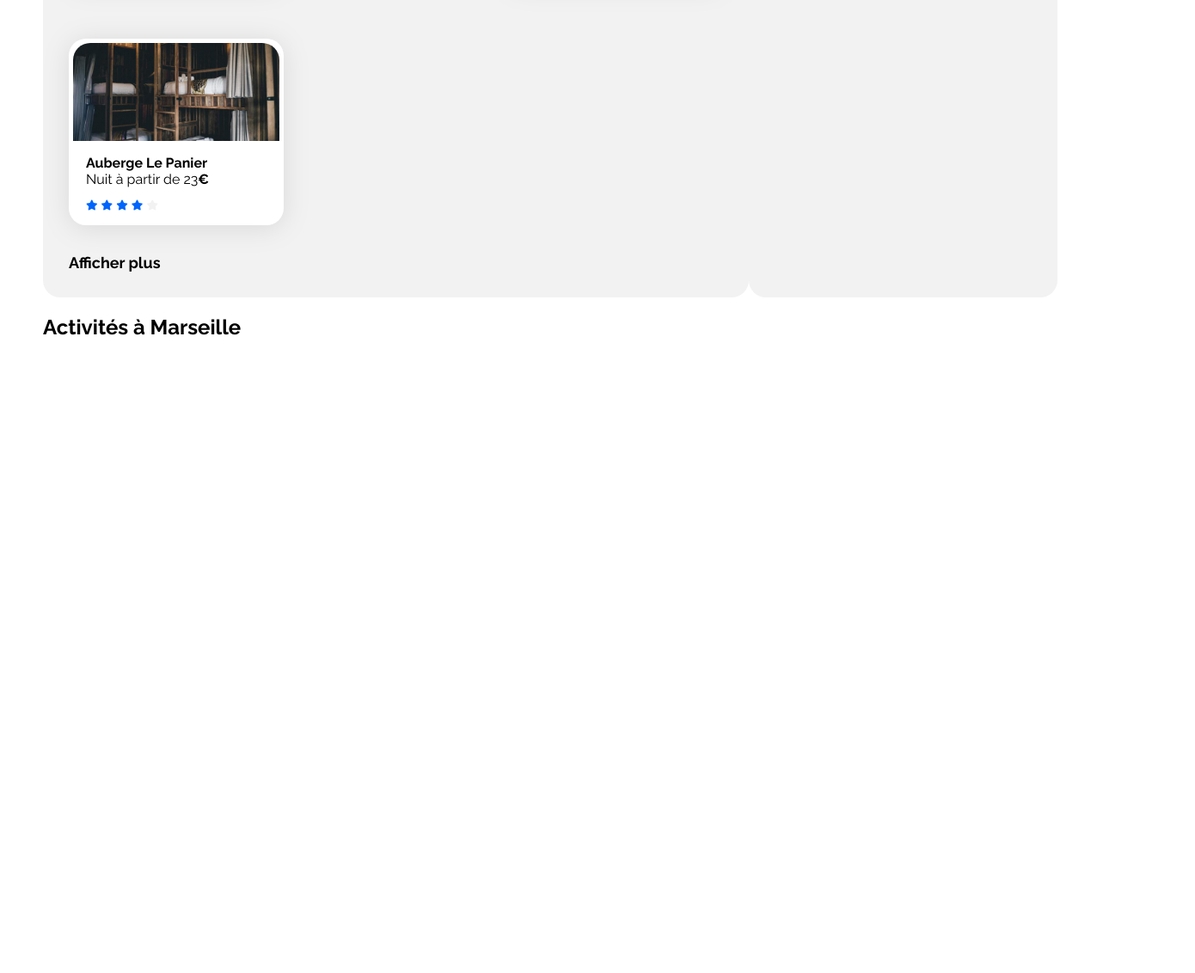
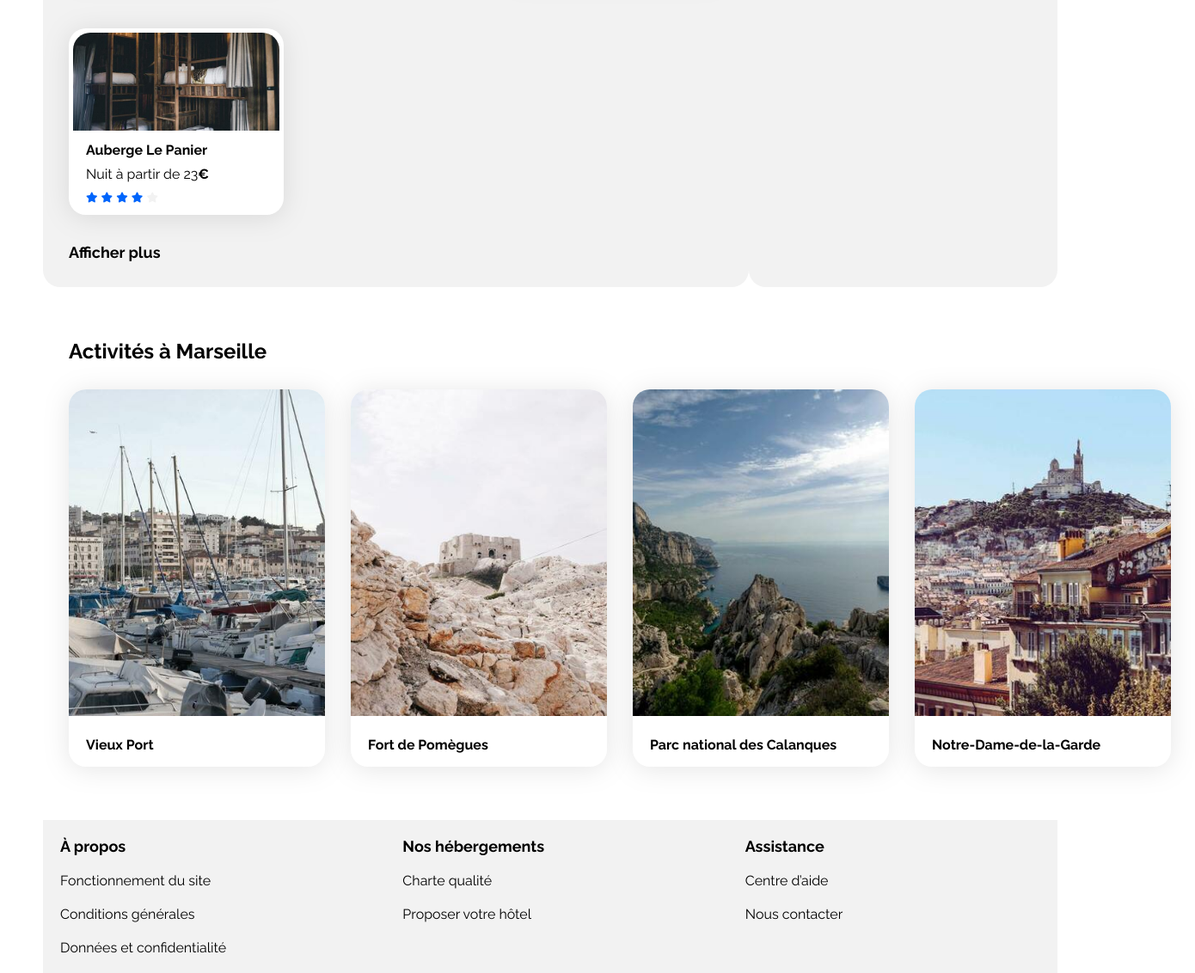
Before and after one commit to david-l6/Booki, a plain HTML site: page index.html in a window 1280 px wide. Shown: the part 1214-2346 px from the top of the page at 86% size, 1390 px wide, since content can reach past the window. Before the commit the page ends 1629 px from the top, so only its background shows below. Drawn offline with Linux system fonts and the light colour scheme.

Commit message:
Fin de activité + footer

```diff
--- a/css/style.css
+++ b/css/style.css
@@ -233,7 +233,7 @@ a {
 .hebergements-cards .card {
     width: 240px;
     height: 207px;
-    margin-top: 33px;
+    margin-top: 30px;
 }
 
 .hebergements-cards img {
@@ -255,10 +255,11 @@ a {
     margin: 0px;
 }
 
-.hebergements h4{
+.hebergements .afficher-plus{
     font-size: 18px;
     margin: 0;
     margin-top: 33px;
+    font-weight: 800;
 }
 
 /****** Populaires ***********/
@@ -306,8 +307,72 @@ a {
     margin-bottom: 5px;
 }
 
+/****** Activités ***********/
 
+.activities{
+    width: 1280px;
+    height: 35rem ;
+    padding: 30px;
+}
 
+.activities h2{
+    margin: 0;
+    padding-top: 30px;
+    padding-bottom: 30px;
+}
+
+.card-two{
+    background-color: white;
+    border-radius: 20px;
+    filter: drop-shadow(0px 3px 15px rgba(0, 0, 0, 0.1));
+    height: 439px;
+    width: 298px;
+}
+
+.card-two h3{
+    font-size: 16px;
+    padding: 20px;
+    margin: 0;
+}
+
+.card-two img{
+    object-fit: cover;
+    border-top-left-radius: 20px;
+    border-top-right-radius: 20px;
+    width: 100%;
+    height: 86.5%;
+}
+
+.activities-cards{
+    display: flex;
+    gap: 30px;
+}
+
+/****** Footer ***********/
+
+footer{
+    background-color: var(--main-bg-color);
+    display: flex;
+    gap: 15px;
+}
+
+.section-footer{
+    width: 33.33%;
+    display: flex;
+    flex-direction: column;
+    padding-left: 20px;
+}
+
+.section-footer h2{
+    font-size: 18px;
+    margin-top: 20px;
+    margin-bottom: 20px;
+}
+
+.section-footer a{
+    font-size: 16px;
+    padding-bottom: 20px;
+}
 
 /* Le code ci-dessous correspond à la version responsive uniquement */
 
--- a/index.html
+++ b/index.html
@@ -65,12 +65,10 @@
                     <div class="hebergements-cards">
                         <a href="#">
                             <article class="card">
-                                <img src="./images/hebergements/fred-kleber.jpg" alt="Image de la chambre d'hôtel montrant un lit">
+                                <img src="./images/hebergements/fred-kleber.jpg" alt="Image de la chambre d'hôtel montrant un lit"/>
                                 <div class="card-content">
-                                    <div class="card-txt">
                                     <h3 class="card-title">Hôtel du port</h3>
                                     <p class="card-subtitle">Nuit à partir de 52<span class="euro">€</span></p>
-                                    </div>
                                     <div class="card-rating">
                                         <i class="fa-xs fa-solid fa-star" aria-hidden="true"></i>
                                         <i class="fa-xs fa-solid fa-star" aria-hidden="true"></i>
@@ -84,12 +82,10 @@
                         </a>
                         <a href="#">
                             <article class="card">
-                                <img src="./images/hebergements/febrian-zakaria.jpg" alt="Image de la chambre d'hôtel montrant un lit">
+                                <img src="./images/hebergements/febrian-zakaria.jpg" alt="Image de la chambre d'hôtel montrant un lit"/>
                                 <div class="card-content">
-                                    <div class="card-txt">
                                     <h3 class="card-title">Hôtel chez Amina</h3>
                                     <p class="card-subtitle">Nuit à partir de 96<span class="euro">€</span></p>
-                                    </div>
                                     <div class="card-rating">
                                         <i class="fa-xs fa-solid fa-star" aria-hidden="true"></i>
                                         <i class="fa-xs fa-solid fa-star" aria-hidden="true"></i>
@@ -103,7 +99,7 @@
                         </a>
                         <a href="#">
                             <article class="card">
-                                <img src="./images/hebergements/reisetopia.jpg" alt="Image de la chambre d'hôtel montrant un lit">
+                                <img src="./images/hebergements/reisetopia.jpg" alt="Image de la chambre d'hôtel montrant un lit"/>
                                 <div class="card-content">
                                     <h3 class="card-title">Hôtel Les mouettes</h3>
                                     <p class="card-subtitle">Nuit à partir de 76<span class="euro">€</span></p>
@@ -122,12 +118,10 @@
                     <div class="hebergements-cards">
                         <a href="#">
                             <article class="card">
-                                <img src="./images/hebergements/annie-spratt.jpg" alt="Image de la chambre d'hôtel montrant un lit">
+                                <img src="./images/hebergements/annie-spratt.jpg" alt="Image de la chambre d'hôtel montrant un lit"/>
                                 <div class="card-content">
-                                    <div class="card-txt">
                                     <h3 class="card-title">Hôtel de la mer</h3>
                                     <p class="card-subtitle">Nuit à partir de 46<span class="euro">€</span></p>
-                                    </div>
                                     <div class="card-rating">
                                         <i class="fa-xs fa-solid fa-star" aria-hidden="true"></i>
                                         <i class="fa-xs fa-solid fa-star" aria-hidden="true"></i>
@@ -141,12 +135,10 @@
                         </a>
                         <a href="#">
                             <article class="card">
-                                <img src="./images/hebergements/marcus-loke.jpg" alt="Image de la chambre d'hôtel montrant un lit">
+                                <img src="./images/hebergements/marcus-loke.jpg" alt="Image de la chambre d'hôtel montrant un lit"/>
                                 <div class="card-content">
-                                    <div class="card-txt">
                                     <h3 class="card-title">Auberge La Canebière</h3>
                                     <p class="card-subtitle">Nuit à partir de 25<span class="euro">€</span></p>
-                                    </div>
                                     <div class="card-rating">
                                         <i class="fa-xs fa-solid fa-star" aria-hidden="true"></i>
                                         <i class="fa-xs fa-solid fa-star" aria-hidden="true"></i>
@@ -160,12 +152,11 @@
                         </a>
                         <a href="#">
                             <article class="card">
-                                <img src="./images/hebergements/nicate-lee.jpg" alt="Image de la chambre d'hôtel montrant un lit">
+                                <img src="./images/hebergements/nicate-lee.jpg" alt="Image de la chambre d'hôtel montrant un lit"/>
                                 <div class="card-content">
-                                    <div class="card-txt">
                                     <h3 class="card-title">Auberge Le Panier</h3>
                                     <p class="card-subtitle">Nuit à partir de 23<span class="euro">€</span></p>
-                                    </div>
+
                                     <div class="card-rating">
                                         <i class="fa-xs fa-solid fa-star" aria-hidden="true"></i>
                                         <i class="fa-xs fa-solid fa-star" aria-hidden="true"></i>
@@ -178,7 +169,7 @@
                             </article>
                         </a>
                     </div>
-                    <h4>Afficher plus</h4>
+                    <a class="afficher-plus" href="">Afficher plus</a>
                 </section>
                 <section class="populaires">
                     <div class="populaires-title">
@@ -188,7 +179,7 @@
                     <div class="populaires-cards">
                         <a href="#">
                             <article class="card">
-                                <img src="./images/hebergements/emile-guillemot.jpg" alt="Image de la chambre d'hôtel montrant un lit">
+                                <img src="./images/hebergements/emile-guillemot.jpg" alt="Image de la chambre d'hôtel montrant un lit"/>
                                 <div class="card-content">
                                     <div class="card-txt">
                                         <h3 class="card-title">Hôtel Le soleil du matin</h3>
@@ -207,7 +198,7 @@
                         </a>
                         <a href="#">
                             <article class="card">
-                                <img src="./images/hebergements/aw-creative.jpg" alt="Image de la chambre d'hôtel montrant un lit">
+                                <img src="./images/hebergements/aw-creative.jpg" alt="Image de la chambre d'hôtel montrant un lit"/>
                                 <div class="card-content">
                                     <div class="card-txt">
                                         <h3 class="card-title">Chambres d’hôtes Au cœur de l’eau</h3>
@@ -226,7 +217,7 @@
                         </a>
                         <a href="#">
                             <article class="card">
-                                <img src="./images/hebergements/febrian-zakaria2.jpg" alt="Image de la chambre d'hôtel montrant un lit">
+                                <img src="./images/hebergements/febrian-zakaria2.jpg" alt="Image de la chambre d'hôtel montrant un lit"/>
                                 <div class="card-content">
                                     <div class="card-txt">
                                         <h3 class="card-title">Hôtel Bleu et Blanc</h3>
@@ -247,14 +238,53 @@
                 </section>
             </div>
             <section class="activities">
+                <!-- Un espace entre l'image et le texte inconnu -->
                 <h2>Activités à Marseille</h2>
-                <div>
-                    <div></div>
+                <div class="activities-cards">
+                    <a href="">
+                        <div class="card-two">
+                            <img src="images/activites/reno-laithienne.jpg" alt="photo d'un port avec plusieurs bateaux"/>
+                            <h3>Vieux Port</h3>
+                        </div>
+                    </a>
+                    <a href="">
+                        <div class="card-two">
+                            <img src="images/activites/paul-hermann.jpg" alt="photo d'un port avec plusieurs bateaux"/>
+                            <h3>Fort de Pomègues</h3>
+                        </div>
+                    </a>
+                    <a href="">
+                        <div class="card-two">
+                            <img src="images/activites/kilyan-sockalingum.jpg" alt="photo d'un port avec plusieurs bateaux"/>
+                            <h3>Parc national des Calanques</h3>
+                        </div>
+                    </a>
+                    <a href="">
+                        <div class="card-two">
+                            <img src="images/activites/florian-wehde.jpg" alt="photo d'un port avec plusieurs bateaux"/>
+                            <h3>Notre-Dame-de-la-Garde</h3>
+                        </div>
+                    </a>
                 </div>
             </section>
         </main>
         <footer>
-
+            <div class="section-footer">
+                <h2>À propos</h2>
+                <a href="#">Fonctionnement du site</a>
+                <a href="#">Conditions générales</a>
+                <a href="#">Données et confidentialité</a>
+            </div>
+            <div class="section-footer">
+                <h2>Nos hébergements</h2>
+                <a href="#">Charte qualité</a>
+                <a href="#">Proposer votre hôtel</a>
+            </div>
+            <div class="section-footer">
+                <h2>Assistance</h2>
+                <a href="#">Centre d’aide</a>
+                <a href="#">Nous contacter</a>
+            </div>
         </footer>
     </div>
 </body>
```
Lines whose indentation alone changed are shown as unchanged.
